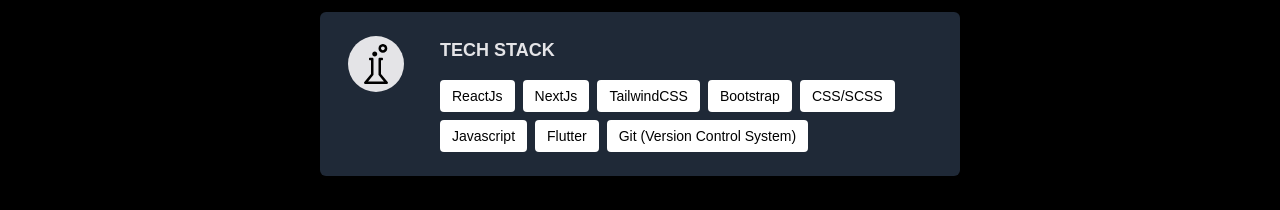
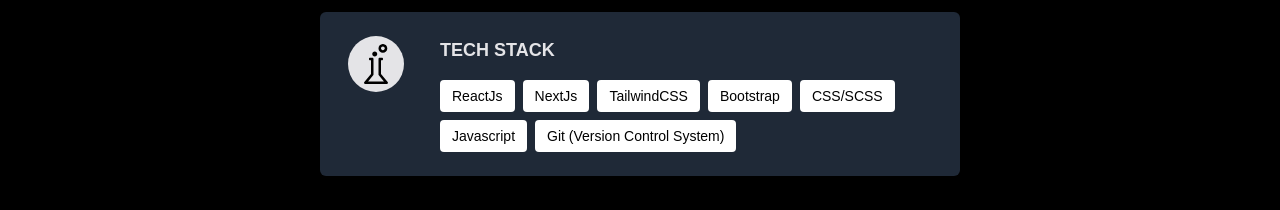
Before and after one commit to wirapratamaa/my-portfolio, a React (Vite) app: page / in a window 1280 px wide. Shown: the part 2560-2770 px from the top of the page. Built offline with nearby package versions, Linux system fonts and the light colour scheme.

Commit message:
remove flutter

```diff
--- a/src/components/Resume.jsx
+++ b/src/components/Resume.jsx
@@ -63,9 +63,6 @@
                     <span className="text-sm leading-none">Javascript</span>
                   </div>
                   <div className="bg-white rounded px-3 py-1">
-                    <span className="text-sm leading-none">Flutter</span>
-                  </div>
-                  <div className="bg-white rounded px-3 py-1">
                     <span className="text-sm leading-none">
                       Git (Version Control System)
                     </span>
```
